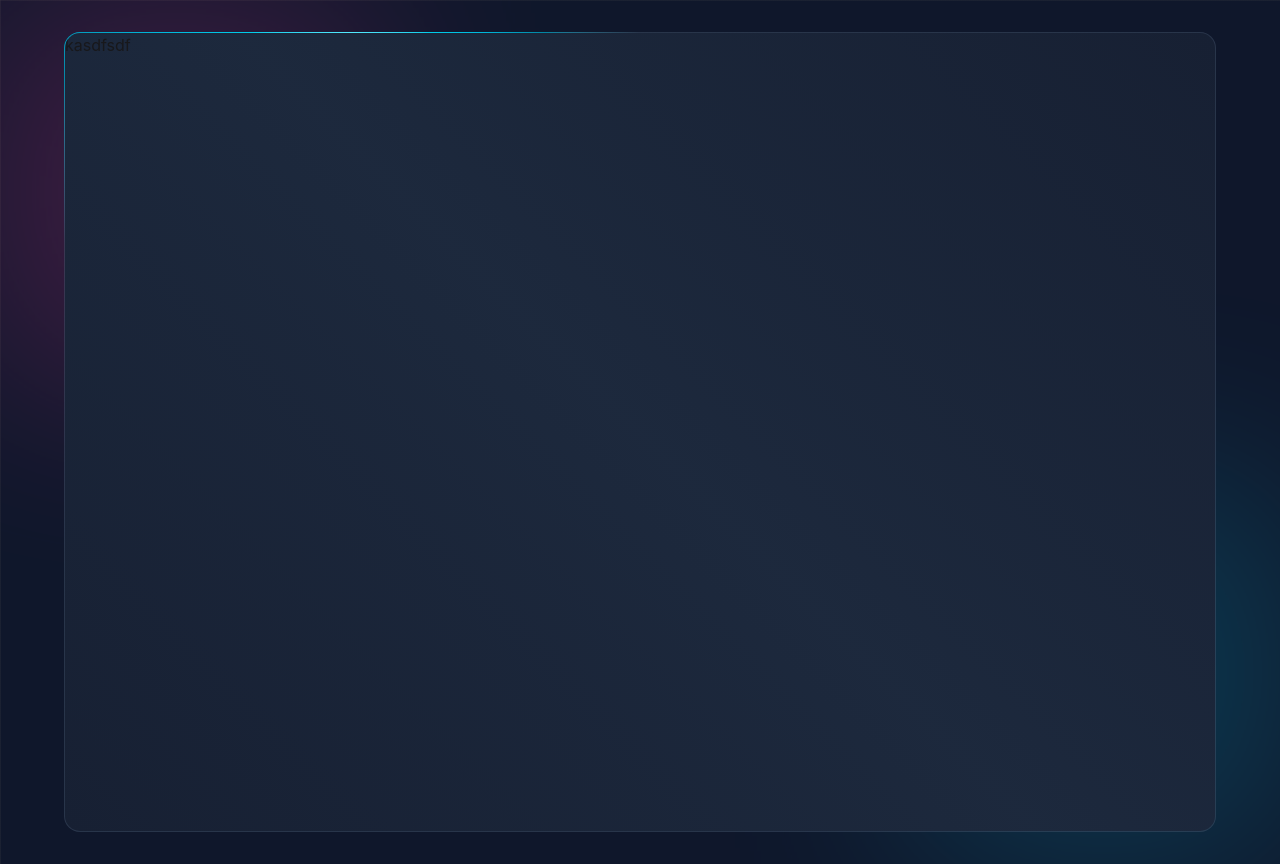
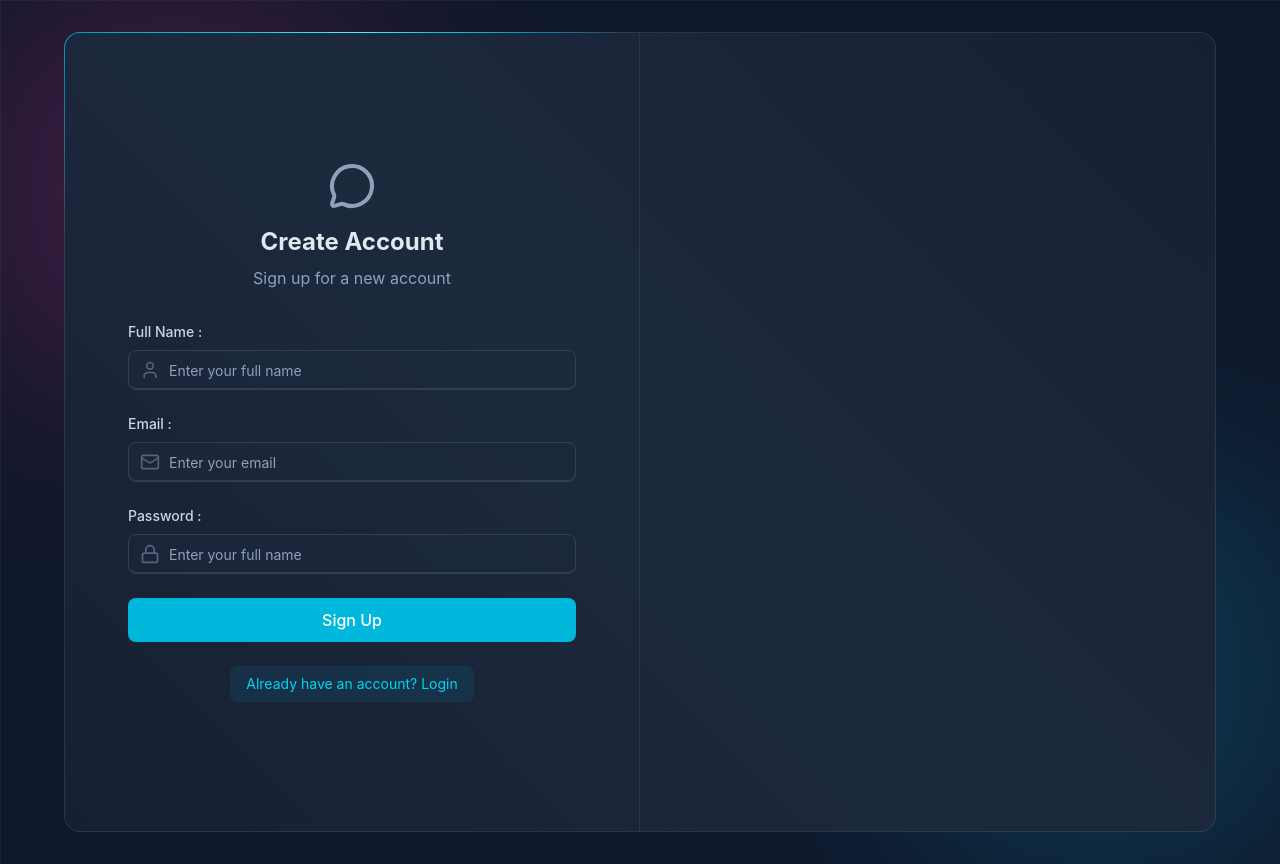
Before and after one commit to Dulina-Chandul/MERN-Chat-Application, a React (Vite) app in the folder client/: page /signup in a window 1280 px wide. Built offline with nearby package versions, Linux system fonts and the light colour scheme; no server answers.

Commit message:
Created the sign up page
Implemented the UI for sign up and now any user can create an account using sign up page.

```diff
--- a/client/src/index.css
+++ b/client/src/index.css
@@ -6,3 +6,29 @@
   initial-value: 0deg;
   syntax: "<angle>";
 }
+
+.input {
+  @apply w-full bg-slate-800/50 border border-slate-700 rounded-lg py-2 pl-10 pr-4 text-slate-200 placeholder-slate-400 focus:ring-2 focus:ring-cyan-500 focus:border-transparent;
+}
+
+.auth-input-icon {
+  @apply absolute left-3 top-1/2 -translate-y-1/2 text-slate-400 size-5;
+}
+
+.auth-input-label {
+  @apply block text-sm font-medium text-slate-300 mb-2;
+}
+
+.auth-badge {
+  @apply inline-flex items-center px-3 py-1 text-xs font-medium rounded-full bg-cyan-500/20 text-cyan-300;
+}
+
+.auth-btn {
+  @apply w-full bg-cyan-500 text-white rounded-lg py-2.5 font-medium
+  hover:bg-cyan-600 focus:ring-2 focus:ring-cyan-500;
+}
+
+.auth-link {
+  @apply px-4 py-2 inline-block bg-cyan-500/10 rounded-lg text-cyan-400
+  hover:text-cyan-500 text-sm transition-colors;
+}
--- a/client/src/pages/SignUpPage.jsx
+++ b/client/src/pages/SignUpPage.jsx
@@ -1,6 +1,9 @@
 import React, { useState } from "react";
-import { useAuthStore } from "../store/useAuthStore.js";
+import { useAuthStore } from "../store/useAuthStore";
 import BorderAnimatedContainer from "../components/BorderAnimatedContainer";
+import { LockIcon, MailIcon, MessageCircleIcon, UserIcon } from "lucide-react";
+import { LoaderIcon } from "react-hot-toast";
+import { Link } from "react-router";
 
 const SignUpPage = () => {
   const [formData, setFormData] = useState({
@@ -9,15 +12,121 @@ const SignUpPage = () => {
     password: "",
   });
 
-  // const [signup, isSigningUp] = useAuthStore();
+  const { signup, isSigningUp } = useAuthStore();
 
-  const handleSubmit = (e) => {};
+  const handleSubmit = (e) => {
+    e.preventDefault();
+    signup(formData);
+  };
 
   return (
     <div className="w-full flex items-center justify-center p-4 bg-slate-900">
       <div className="relative w-full max-w-6xl md:h-[800px] h-[650px]">
         <BorderAnimatedContainer>
-          <div className="w-full flex flex-col md:flex-row">kasdfsdf</div>
+          <div className="w-full flex flex-col md:flex-row">
+            <div className="md:w-1/2 p-8 flex items-center justify-center md:border-r border-slate-600/30">
+              <div className="w-full max-w-md">
+                <div className="text-center mb-8">
+                  <MessageCircleIcon className="w-12 h-12 mx-auto text-slate-400 mb-4" />
+                  <h1 className="text-2xl font-bold text-slate-200 mb-2">
+                    Create Account
+                  </h1>
+                  <p className="text-slate-400">Sign up for a new account</p>
+                </div>
+                <form onSubmit={handleSubmit} className="space-y-6">
+                  <div>
+                    <label htmlFor="fullName" className="auth-input-label">
+                      Full Name :
+                    </label>
+                    <div className="relative ">
+                      <UserIcon className="auth-input-icon" />
+
+                      <input
+                        type="text"
+                        id="fullName"
+                        name="fullName"
+                        value={formData.fullName}
+                        onChange={(e) =>
+                          setFormData((prev) => ({
+                            ...prev,
+                            fullName: e.target.value,
+                          }))
+                        }
+                        className="input"
+                        placeholder="Enter your full name"
+                      />
+                    </div>
+                  </div>
+                  <div>
+                    <label htmlFor="email" className="auth-input-label">
+                      Email :
+                    </label>
+                    <div className="relative ">
+                      <MailIcon className="auth-input-icon" />
+
+                      <input
+                        type="email"
+                        id="email"
+                        name="email"
+                        value={formData.email}
+                        onChange={(e) =>
+                          setFormData((prev) => ({
+                            ...prev,
+                            email: e.target.value,
+                          }))
+                        }
+                        className="input"
+                        placeholder="Enter your email"
+                      />
+                    </div>
+                  </div>
+
+                  <div>
+                    <label htmlFor="password" className="auth-input-label">
+                      Password :
+                    </label>
+                    <div className="relative ">
+                      <LockIcon className="auth-input-icon" />
+
+                      <input
+                        type="text"
+                        id="password"
+                        name="password"
+                        value={formData.password}
+                        onChange={(e) =>
+                          setFormData((prev) => ({
+                            ...prev,
+                            password: e.target.value,
+                          }))
+                        }
+                        className="input"
+                        placeholder="Enter your full name"
+                      />
+                    </div>
+                  </div>
+
+                  {/* Submit Butoon */}
+                  <button
+                    className="auth-btn"
+                    type="submit"
+                    disabled={isSigningUp}
+                  >
+                    {isSigningUp ? (
+                      <LoaderIcon className="w-full h-5 animate-spin text-center" />
+                    ) : (
+                      "Sign Up"
+                    )}
+                  </button>
+                </form>
+
+                <div className="mt-6 text-center">
+                  <Link to={"/login"} className="auth-link">
+                    Already have an account? Login
+                  </Link>
+                </div>
+              </div>
+            </div>
+          </div>
         </BorderAnimatedContainer>
       </div>
     </div>
```
